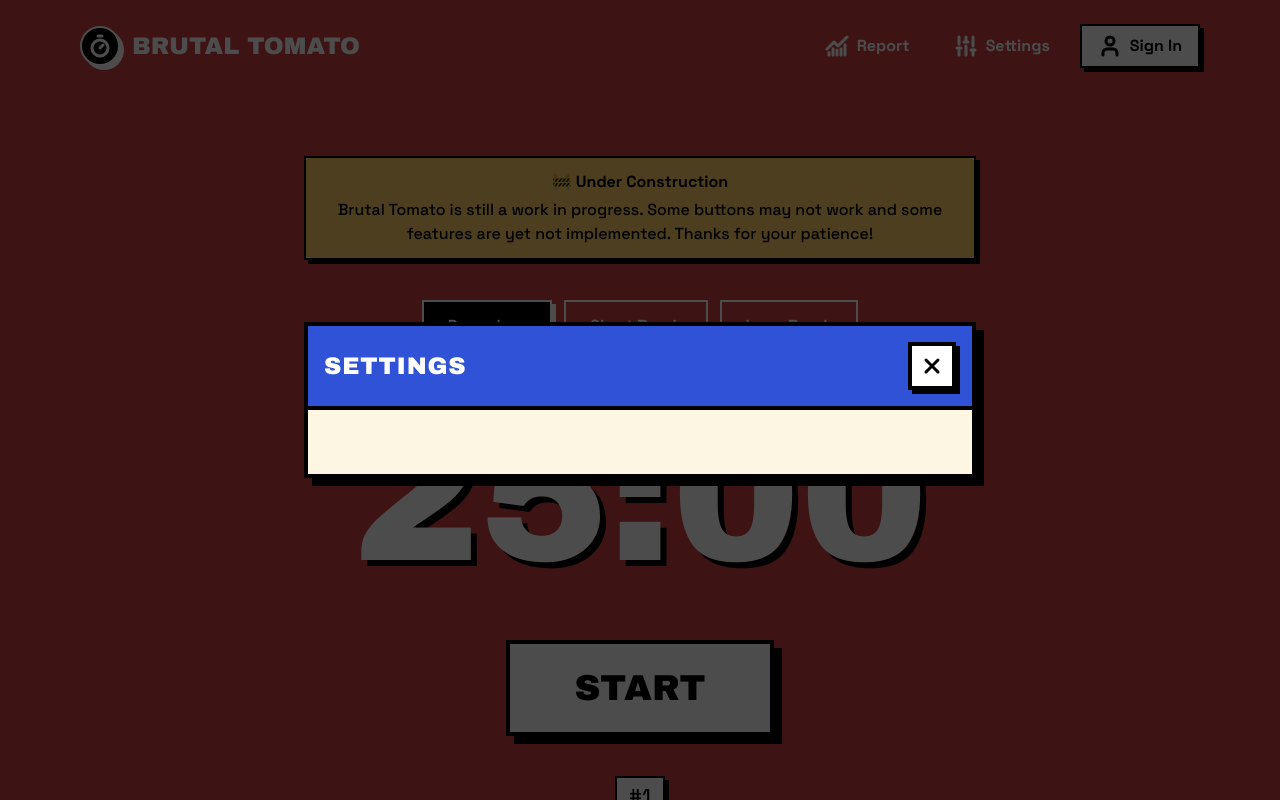
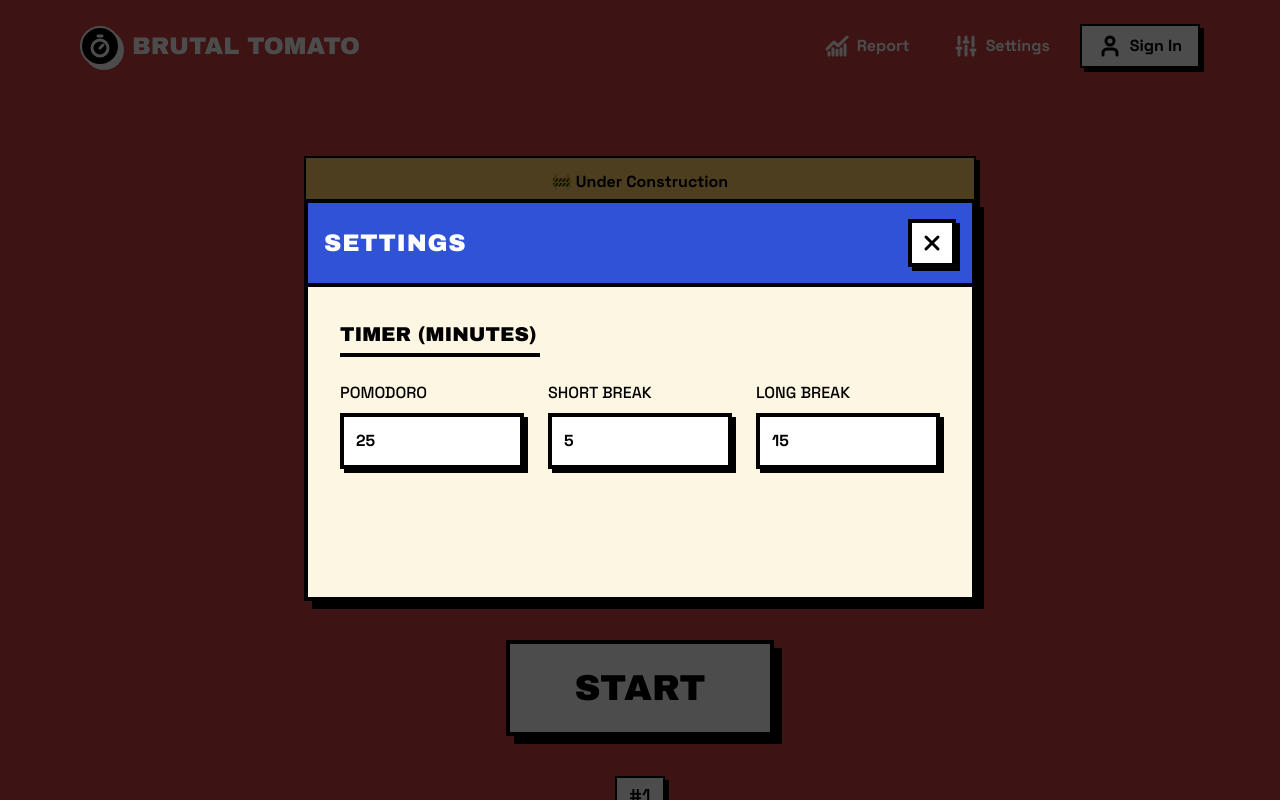
Before and after one commit to HsHs-dev/brutal-tomato, a React (Vite) app: page / in a window 1280 px wide. Both pictures are taken after a click on the button "Settings". Shown: the top 800 px of the page. Built offline with nearby package versions, Linux system fonts and the light colour scheme.

Commit message:
add settings timer section

```diff
--- a/src/components/Settings.jsx
+++ b/src/components/Settings.jsx
@@ -5,13 +5,33 @@ export default function Settings({ onClose }) {
     <div onClick={onClose} className="overlay fixed inset-0 z-20 flex items-center justify-center bg-black/70 p-4">
       <div onClick={(e) => e.stopPropagation()} className="settings-card w-full max-w-2xl max-h-[90dvh] overflow-auto border-4 border-black bg-cream text-black shadow-(--shadow-neo-xl)">
         <div className="topbar sticky flex  justify-between p-4 bg-neo-blue items-center border-b-4 border-b-black text-white">
-          <h1 className="text-2xl tracking-[0.05rem] leading-[1.1] font-heading">SETTINGS</h1>
+          <h2 className="text-2xl tracking-[0.05rem] leading-[1.1] font-heading">SETTINGS</h2>
           <button onClick={onClose} className="cursor-pointer bg-white text-black border-4 border-black p-2 shadow-neo grid place-items-center transition hover:text-white hover:-translate-x-0.5 hover:-translate-y-0.5 hover:bg-neo-pink hover:shadow-neo-lg active:translate-x-1 active:translate-y-1 active:shadow-none" >
             <X />
           </button>
         </div>
-        <div className="content p-8 flex gap-8">
-          <div className="timer"></div>
+        <div className="content p-8 flex flex-col gap-8">
+          <div className="timer">
+            <h3 className="font-heading text-[1.25rem] pb-1 border-b-4 border-b-black mb-6 max-w-50">TIMER (MINUTES)</h3>
+            <div className="inputs flex flex-col sm:flex-row gap-6">
+
+              <div className="flex flex-col gap-2">
+                <label htmlFor="pomodoro">POMODORO</label>
+                <input name="pomodoro" id="pomodoro" type="number" defaultValue={25} className="w-full bg-white text-black border-4 border-black p-3 font-bold shadow-neo transition focus:-translate-x-0.5 focus:-translate-y-0.5 focus:bg-field-focus focus:outline-none focus:shadow-neo-lg" />
+              </div>
+
+              <div className="flex flex-col gap-2">
+                <label htmlFor="short-break">SHORT BREAK</label>
+                <input name="short-break" id="short-break" type="number" defaultValue={5} className="w-full bg-white text-black border-4 border-black p-3 font-bold shadow-neo transition focus:-translate-x-0.5 focus:-translate-y-0.5 focus:bg-field-focus focus:outline-none focus:shadow-neo-lg" />
+              </div>
+
+              <div className="flex flex-col gap-2">
+                <label htmlFor="long-break">LONG BREAK</label>
+                <input name="long" id="long-break" type="number" defaultValue={15} className="w-full bg-white text-black border-4 border-black p-3 font-bold shadow-neo transition focus:-translate-x-0.5 focus:-translate-y-0.5 focus:bg-field-focus focus:outline-none focus:shadow-neo-lg" />
+              </div>
+
+            </div>
+          </div>
           <div className="intervals"></div>
           <div className="alarm"></div>
           <div className="controls"></div>
--- a/src/index.css
+++ b/src/index.css
@@ -66,6 +66,19 @@
   filter: drop-shadow(2px 2px 0 #000);
 }
 
+@layer utilities {
+
+  input[type="number"]::-webkit-inner-spin-button,
+  input[type="number"]::-webkit-outer-spin-button {
+    -webkit-appearance: none;
+    margin: 0;
+  }
+
+  input[type="number"] {
+    -moz-appearance: textfield;
+  }
+}
+
 .lucide {
   stroke-width: 3
 }
```
